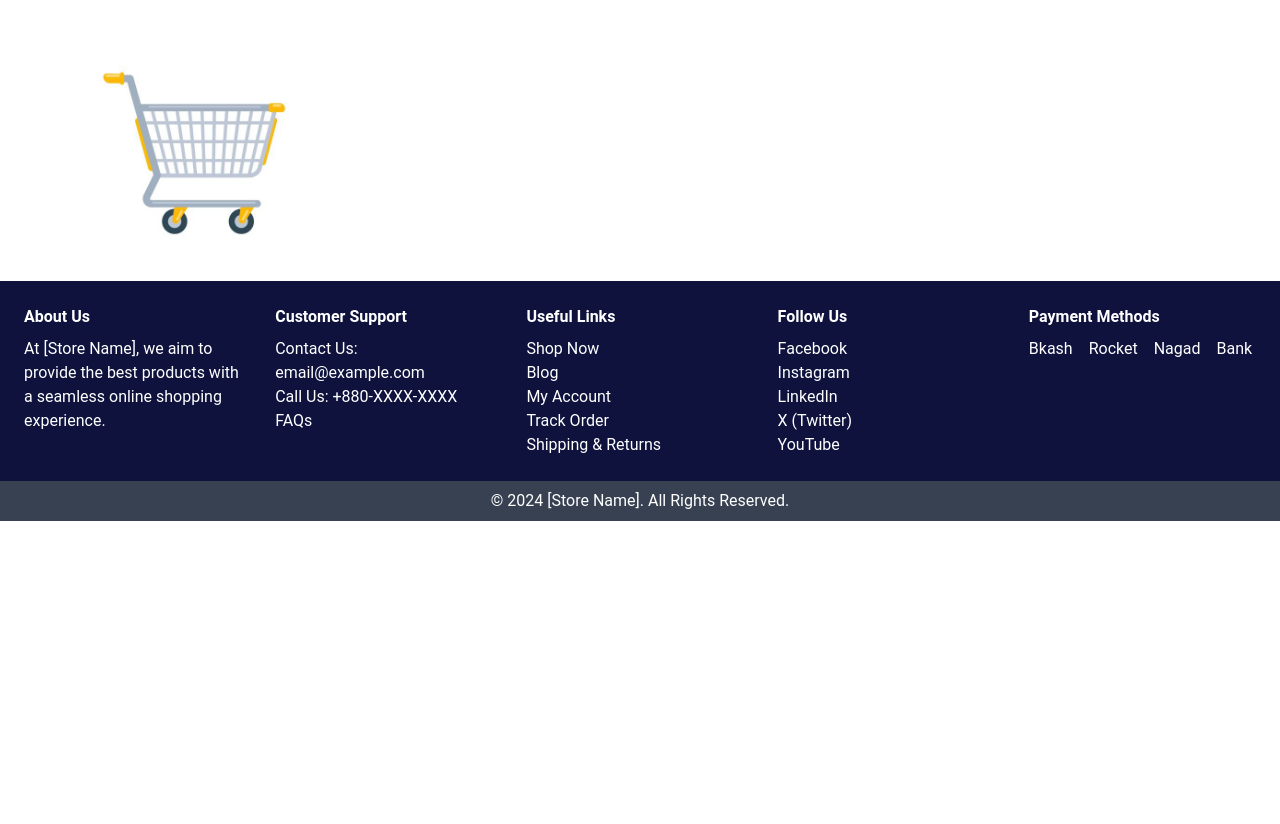
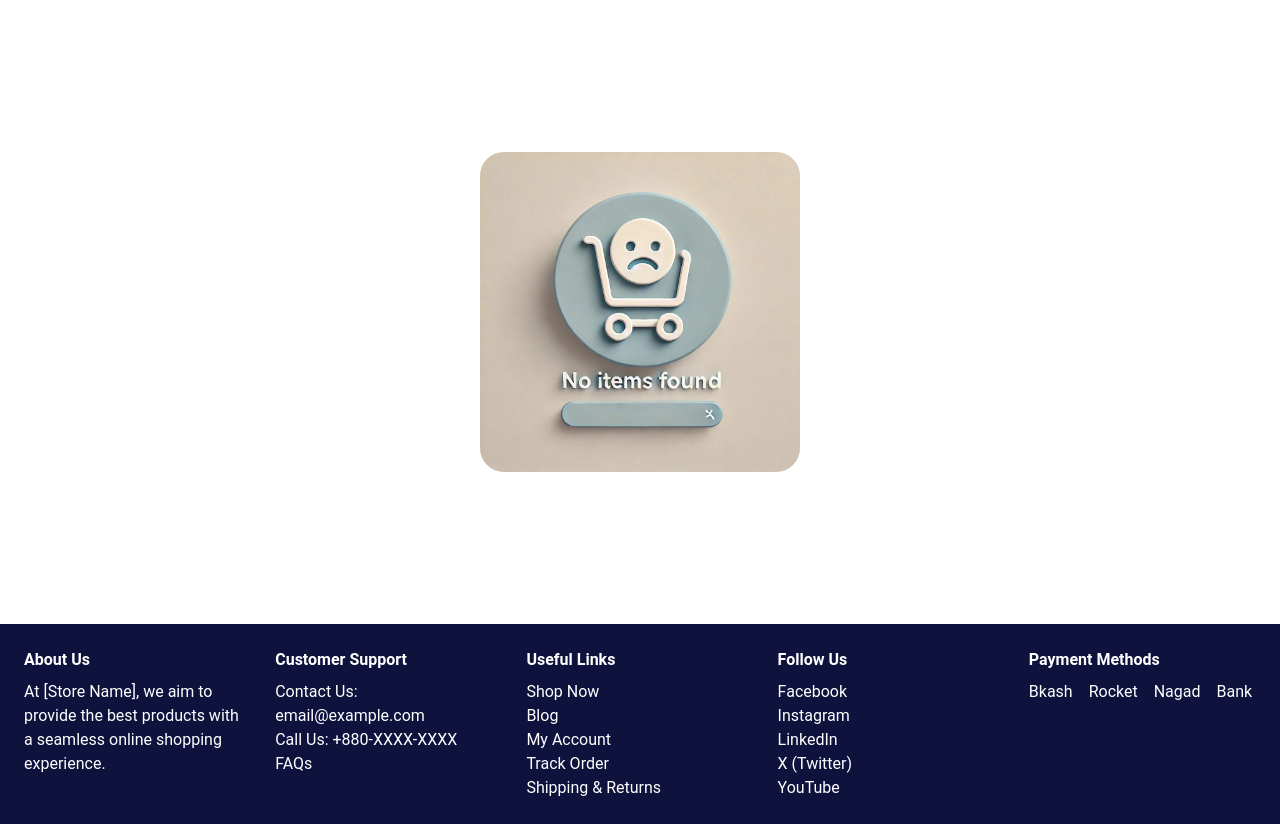
Before and after one commit to Hasan-TechNinja/Project, a Django app: page /search/ in a window 1280 px wide. Shown: the part 72-896 px from the top of the page. Before the commit the page ends 593 px from the top, so only its background shows below. Run offline with Django 4.2, Linux system fonts and the light colour scheme; some libraries are stand-ins or nearby versions.

Commit message:
search feature update

```diff
--- a/Main/templates/search.html
+++ b/Main/templates/search.html
@@ -3,19 +3,19 @@
 {% block title %}Search{% endblock title %}
 {% block content %}
 
-<div>
+<div class='my-10'>
+
+  {% if product %}
   <div>
-    <div
-      class="w-11/12 mx-auto grid grid-cols-1 sm:grid-cols-2 md:grid-cols-3 lg:grid-cols-4 gap-4">
-      {% if product %} {% for product in product %}
+    <div class="w-11/12 mx-auto grid grid-cols-1 sm:grid-cols-2 md:grid-cols-3 lg:grid-cols-4 gap-4 justify-center">
+      {% for product in product %}
       <div
         class="card card-compact bg-base-100 shadow-xl border my-3 transition-transform transform hover:-translate-y-1 hover:shadow-xl">
         <figure>
           <img
             src="{{ product.image.url }}"
             alt="{{ product.name }}"
-            class="h-56 w-64 object-cover rounded-md"
-          />
+            class="h-56 w-64 object-cover rounded-md"/>
         </figure>
         <div class="card-body">
           <div
@@ -44,11 +44,12 @@
       {% endfor %}
     </div>
   </div>
-  <div class=''>
-    {% else %}
+  {% else %}
+  <div class='mx-auto container flex justify-center'>
     <!-- Fallback image if no products found -->
-    <div class="fixed-size">
-      <img src="{% static 'img/cart.jpg' %}" class="img-fluid rounded w-full" alt="No products available"/>
+    <div class="fixed-size my-28">
+      <img src="{% static 'img/ProductEmpty.jpg' %}" class="img-fluid rounded-3xl size-80" alt="No products available"/>
+      {% comment %} <h2 class="text-2xl font-bold text-center">Product not found!</h2> {% endcomment %}
     </div>
     {% endif %}
   </div>
--- a/templates/base.html
+++ b/templates/base.html
@@ -160,7 +160,9 @@
       });
 
       recognition.onresult = function (event) {
-        const speechResult = event.results[0][0].transcript;  // Get the recognized text
+        let speechResult = event.results[0][0].transcript;  // Get the recognized text
+        // Capitalize the first letter
+        speechResult = speechResult.charAt(0).toUpperCase() + speechResult.slice(1);
         searchQueryInput.value = speechResult;  // Put the result into the input field
       };
 
@@ -176,6 +178,7 @@
       voiceSearchBtn.disabled = true;  // Disable the mic button if not supported
     }
   });
+
 </script>
 
           <!-- Mobile search button -->
--- a/theme/static/css/dist/styles.css
+++ b/theme/static/css/dist/styles.css
@@ -1785,6 +1785,11 @@ select {
   margin-bottom: 2rem;
 }
 
+.my-28 {
+  margin-top: 7rem;
+  margin-bottom: 7rem;
+}
+
 .mb-10 {
   margin-bottom: 2.5rem;
 }
@@ -1873,6 +1878,14 @@ select {
   margin-top: 1.75rem;
 }
 
+.mb-7 {
+  margin-bottom: 1.75rem;
+}
+
+.mb-28 {
+  margin-bottom: 7rem;
+}
+
 .block {
   display: block;
 }
@@ -1899,6 +1912,26 @@ select {
 
 .hidden {
   display: none;
+}
+
+.size-32 {
+  width: 8rem;
+  height: 8rem;
+}
+
+.size-1\/2 {
+  width: 50%;
+  height: 50%;
+}
+
+.size-56 {
+  width: 14rem;
+  height: 14rem;
+}
+
+.size-80 {
+  width: 20rem;
+  height: 20rem;
 }
 
 .h-10 {
@@ -2286,6 +2319,14 @@ select {
 
 .rounded-sm {
   border-radius: 0.125rem;
+}
+
+.rounded-xl {
+  border-radius: 0.75rem;
+}
+
+.rounded-3xl {
+  border-radius: 1.5rem;
 }
 
 .rounded-b {
@@ -2917,6 +2958,12 @@ select {
   transition-duration: 150ms;
 }
 
+.transition-all {
+  transition-property: all;
+  transition-timing-function: cubic-bezier(0.4, 0, 0.2, 1);
+  transition-duration: 150ms;
+}
+
 .transition-colors {
   transition-property: color, background-color, border-color, text-decoration-color, fill, stroke;
   transition-timing-function: cubic-bezier(0.4, 0, 0.2, 1);
@@ -2941,12 +2988,6 @@ select {
   transition-duration: 150ms;
 }
 
-.transition-all {
-  transition-property: all;
-  transition-timing-function: cubic-bezier(0.4, 0, 0.2, 1);
-  transition-duration: 150ms;
-}
-
 .duration-200 {
   transition-duration: 200ms;
 }
```
Also changed, not shown: Main/static/img/ProductEmpty.jpg (added).
